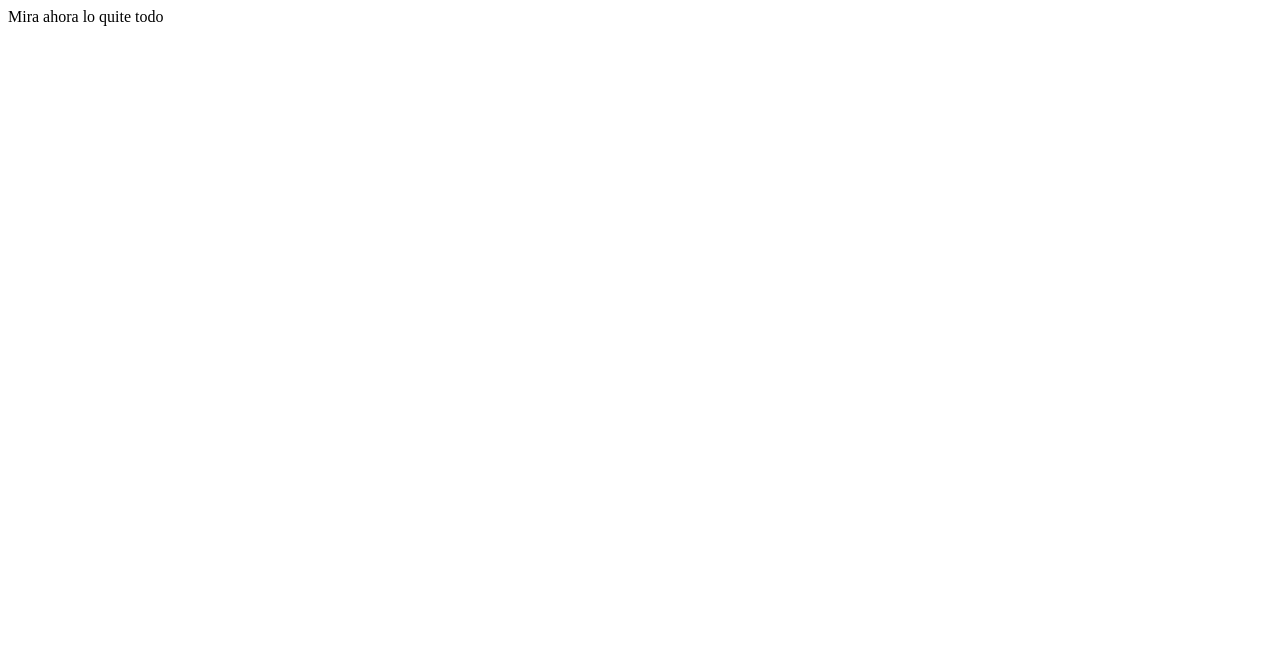
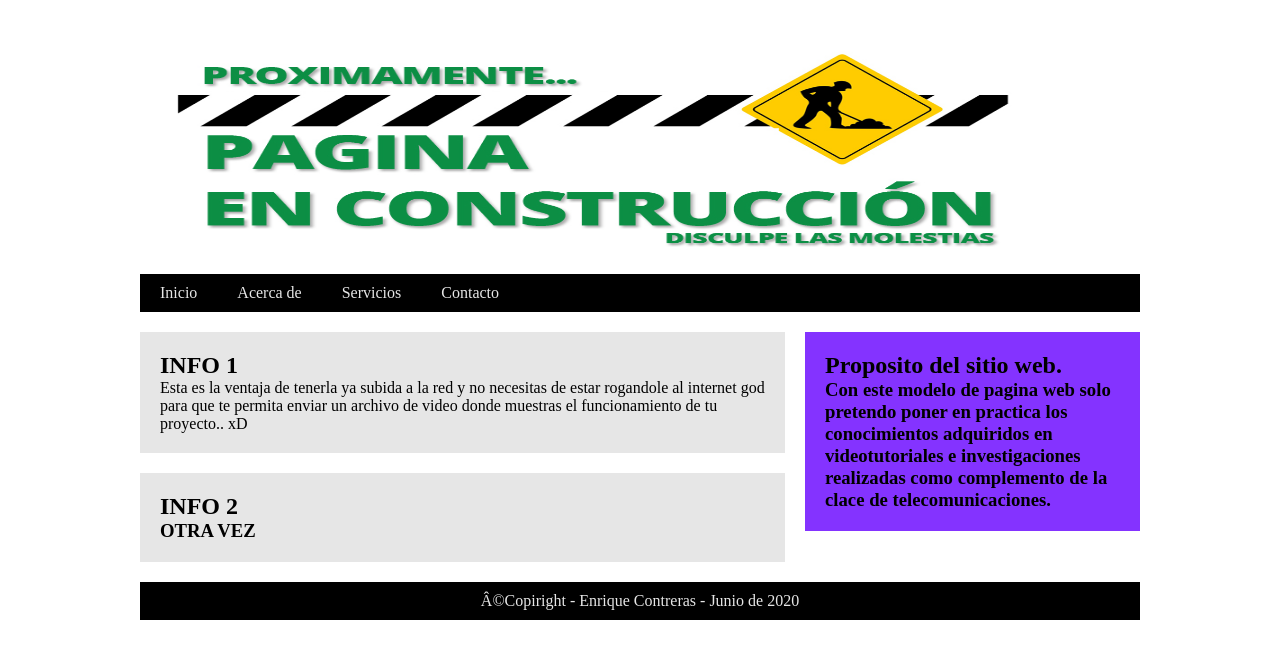
Before and after one commit to guillewrh/paginadeguille, a plain HTML site: page index.html in a window 1280 px wide. Drawn offline with Linux system fonts and the light colour scheme.

Commit message:
Update index.html

```diff
--- a/index.html
+++ b/index.html
@@ -1 +1,63 @@
-Mira ahora lo quite todo
+<!DOCTYPE html>
+<html lang="es">
+<head>
+	<meta charset=utf-8">
+	<title>Guille's Page</title>
+
+	<link rel="stylesheet" href="style.css">
+	<link  rel="icon"   href="favicon.ico" type="image/png" />
+
+</head>
+<body>
+
+	<header>
+		<div class="logotipo">
+			<img src="construccion.jpg" alt="" height="250px" width= "900px">
+		</div>
+
+		<nav>
+			<ul>
+				<li><a href="#">Inicio</a></li>
+				<li><a href="#">Acerca de</a></li>
+				<li><a href="#">Servicios</a></li>
+				<li><a href="#">Contacto</a></li>
+			</ul>
+		</nav>
+
+	</header>
+
+	<section class="main">
+		<section class="articles">
+			<article>
+				<h2>
+					INFO 1
+				</h2>
+				<p>
+					Esta es la ventaja de tenerla ya subida a la red y no necesitas de estar rogandole al internet god para que te permita enviar un archivo de video donde muestras el funcionamiento de tu proyecto.. xD
+				</p>
+			</article>
+			<article>
+				<h2>
+					INFO 2
+				</h2>
+				<p>
+                             <h3>OTRA VEZ</h3>
+				</p>
+				</p>
+			</article>
+		</section>
+		<aside>
+			<h2>
+				Proposito del sitio web.
+			</h2>
+
+			<h1>Con este modelo de pagina web solo pretendo poner en practica los conocimientos adquiridos en videotutoriales e investigaciones realizadas como complemento de la clace de telecomunicaciones.</h1>
+		</aside>
+	</section>
+
+	<footer>
+		<p>©Copiright - Enrique Contreras - Junio de 2020</p>
+	</footer>
+
+</body>
+</html>
```
